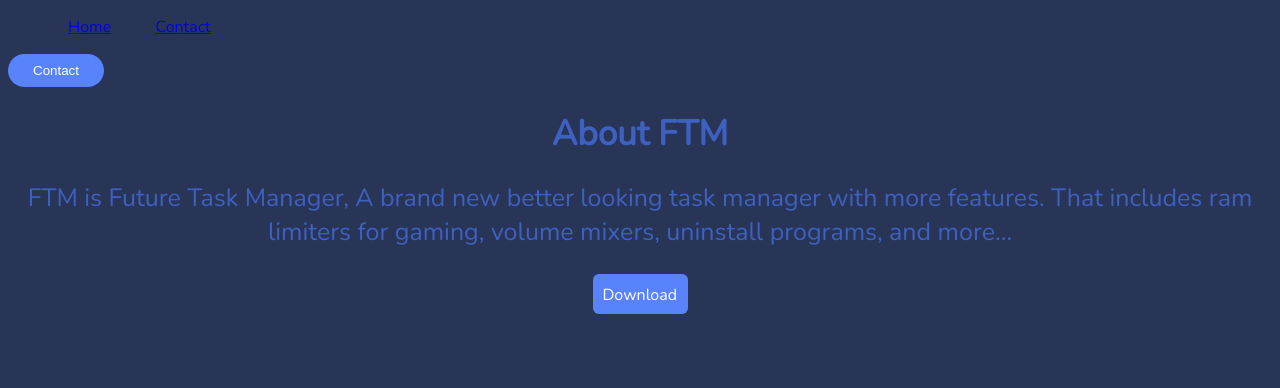
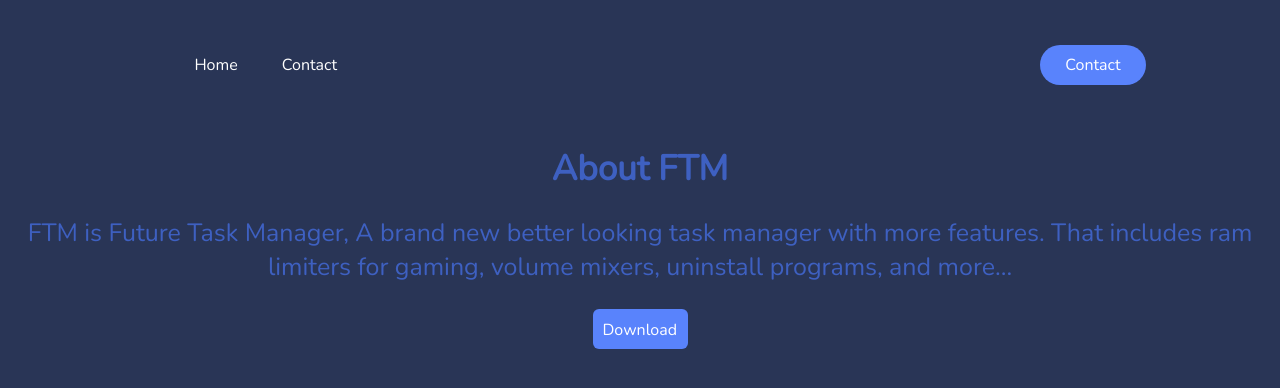
Before and after one commit to Raidlucky/FTM, a plain HTML site: page index.html in a window 1280 px wide. Drawn offline with nearby package versions, Linux system fonts and the light colour scheme.

Commit message:
initial commit

```diff
--- a/css/styles.css
+++ b/css/styles.css
@@ -36,29 +36,42 @@ p {
     margin: right;
     width: 40%;
 }
+    li, a, button {
+        font-family: "Nunito", sans-serif;
+        font-weight: 400;
+        font-size: 16px;
+        color: white;
+        text-decoration: none;
+        outline: none;
+    }
+    header {
+        display: flex;
+        justify-content: space-between;
+        align-items: center;
+        padding: 30px 10%;
+    }
+    .logo {
+        cursor: pointer;
+        outline: none;
+    }
     .nav_links {
         list-style: none;
         outline: none;
-    color: #5983fc;
-    text-decoration: none;
     }
     .nav_links li {
         display: inline-block;
         padding: 0px 20px;
         outline: none;
-    color: #5983fc;
-    text-decoration: none;
     }
     .nav_links li a {
         transition: all 0.3s ease 0s;
     }
     .nav_links li a:hover {
-    color:  #333;
+        color: #333;
     }
     button {
         padding: 9px 25px;
         background-color: #5983fc;
-    color: white;
         border: none;
         border-radius: 50px;
         cursor: pointer;
```
Lines whose indentation alone changed are shown as unchanged.
